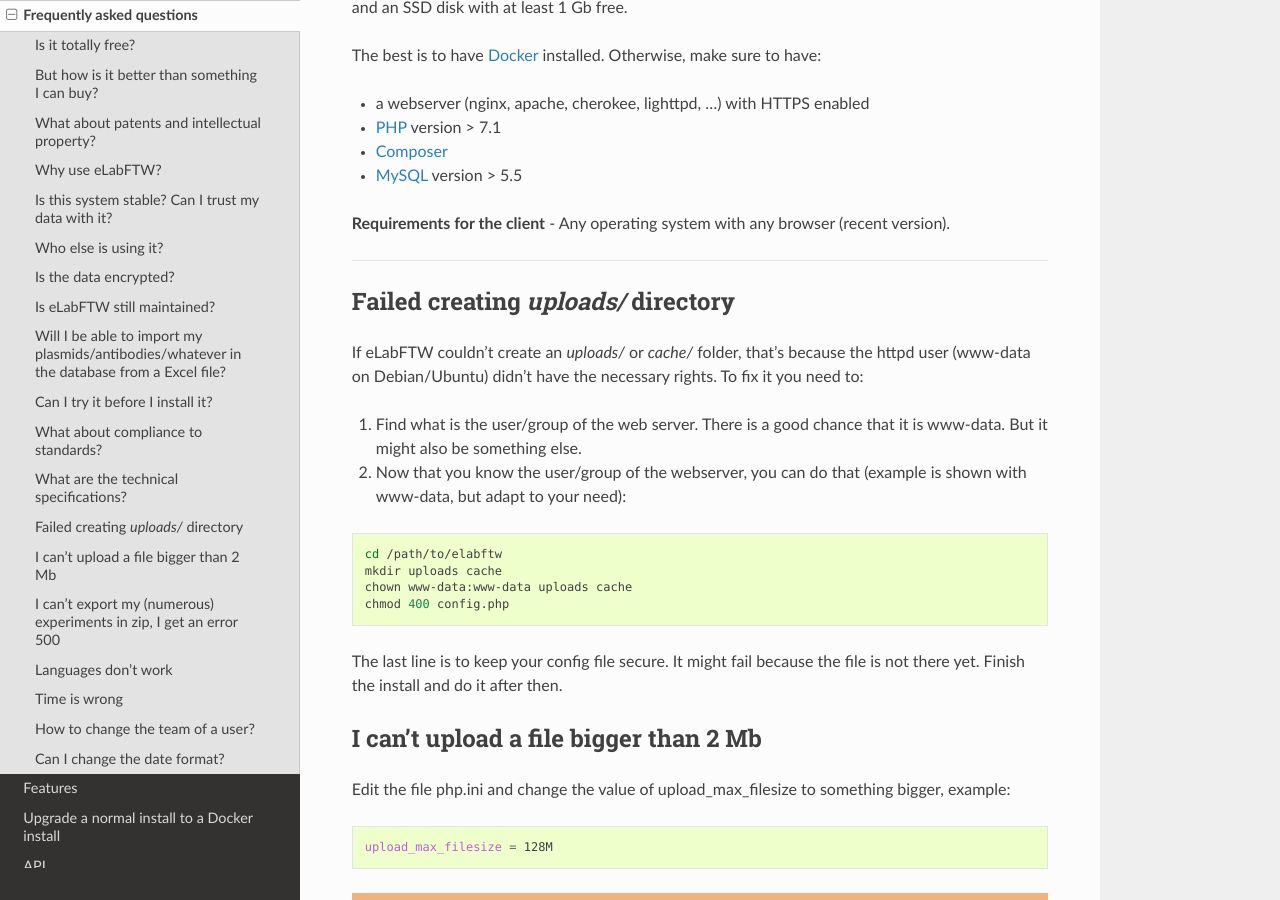
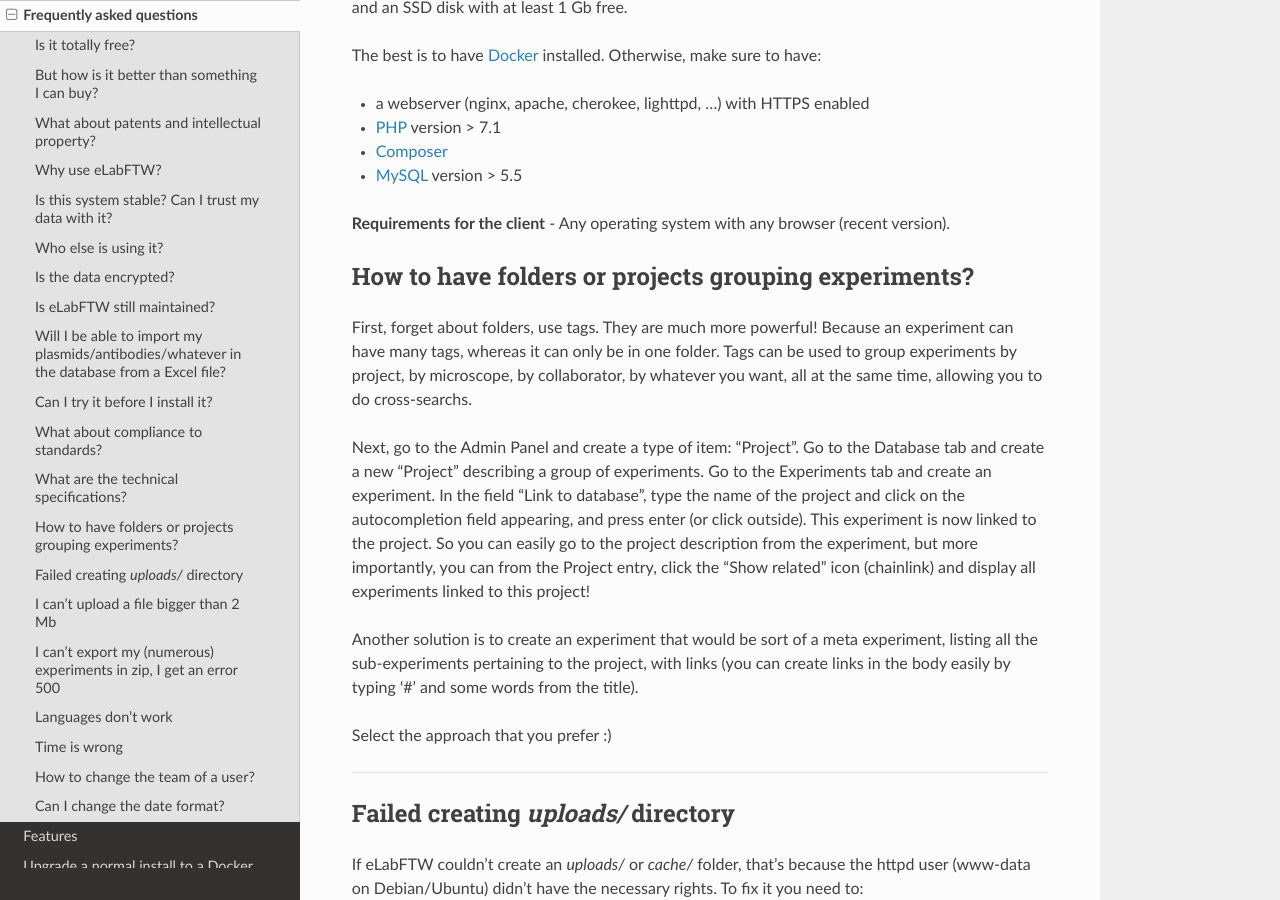
Before and after one commit to elabftw/elabdoc, a Sphinx documentation site: the page built from doc/faq.rst, in a window 1280 px wide and 900 px high, scrolled down 3652 px. Built offline with Sphinx 7.4.7 and the Read the Docs theme 2.0.0, drawn with Linux system fonts in a browser that asks for light colours; pages that are not in the unit, such as notebooks, are missing from menus.

Commit message:
add folder entry in faq

```diff
--- a/doc/faq.rst
+++ b/doc/faq.rst
@@ -146,6 +146,17 @@
 **Requirements for the client**
 - Any operating system with any browser (recent version).
 
+How to have folders or projects grouping experiments?
+-----------------------------------------------------
+
+First, forget about folders, use tags. They are much more powerful! Because an experiment can have many tags, whereas it can only be in one folder. Tags can be used to group experiments by project, by microscope, by collaborator, by whatever you want, all at the same time, allowing you to do cross-searchs.
+
+Next, go to the Admin Panel and create a type of item: "Project". Go to the Database tab and create a new "Project" describing a group of experiments. Go to the Experiments tab and create an experiment. In the field "Link to database", type the name of the project and click on the autocompletion field appearing, and press enter (or click outside). This experiment is now linked to the project. So you can easily go to the project description from the experiment, but more importantly, you can from the Project entry, click the "Show related" icon (chainlink) and display all experiments linked to this project!
+
+Another solution is to create an experiment that would be sort of a meta experiment, listing all the sub-experiments pertaining to the project, with links (you can create links in the body easily by typing '#' and some words from the title).
+
+Select the approach that you prefer :)
+
 --------------------
 
 .. This was the common errors page, but it is deprecated now thanks to Docker :) I moved it in FAQ to avoid cluttering the left pane.
```
